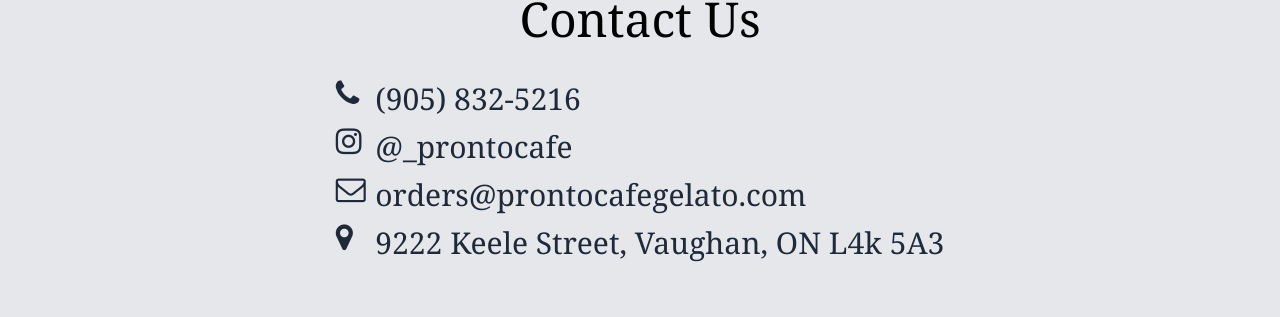
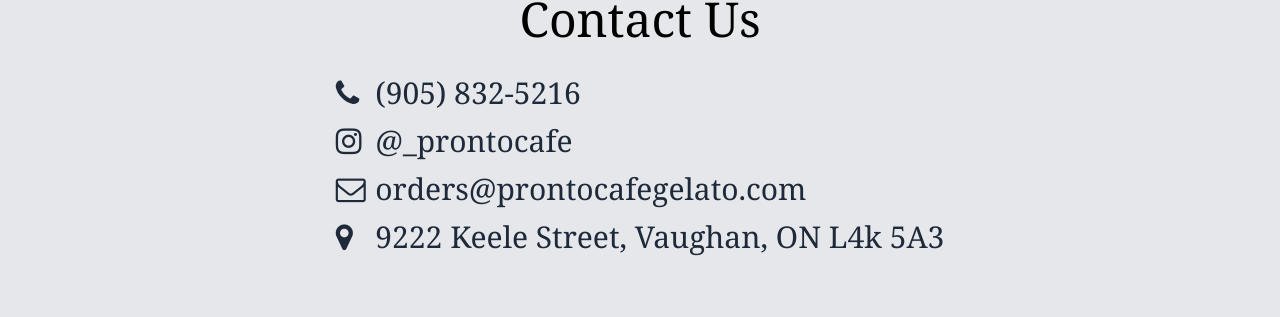
Before and after one commit to abartella02/pronto-cafe, a React (Vite) app in the folder frontend/: page / in a window 1280 px wide. Shown: the part 1669-1986 px from the top of the page. Built offline with nearby package versions, Linux system fonts and the light colour scheme; no server answers.

Commit message:
fix: align bottom

```diff
--- a/frontend/src/App.jsx
+++ b/frontend/src/App.jsx
@@ -144,19 +144,19 @@
 		  		<tbody>
 		  			<tr>
 		  				<td className="text-left pr-4 pb-3"><i className="fa fa-phone"/></td>
-		  				<td className="text-left">(905) 832-5216</td>
+		  				<td className="text-left pb-3">(905) 832-5216</td>
 		  			</tr>
 		  			<tr>
 		  				<td className="text-left pb-3"><i className="fa fa-instagram"/></td>
-		  				<td className="text-left">@_prontocafe</td>
+		  				<td className="text-left pb-3">@_prontocafe</td>
 		  			</tr>
 		  			<tr>
 		  				<td className="text-left pb-3"><i className="fa fa-envelope-o"/></td>
-		  				<td className="text-left">orders@prontocafegelato.com</td>
+		  				<td className="text-left pb-3">orders@prontocafegelato.com</td>
 		  			</tr>
 		  			<tr>
 		  				<td className="text-left pb-3"><i className="fa fa-map-marker"/></td>
-		  				<td className="text-left">9222 Keele Street, Vaughan, ON L4k 5A3</td>
+		  				<td className="text-left pb-3">9222 Keele Street, Vaughan, ON L4k 5A3</td>
 		  			</tr>
 		  		</tbody>
 		  	</table>
```
